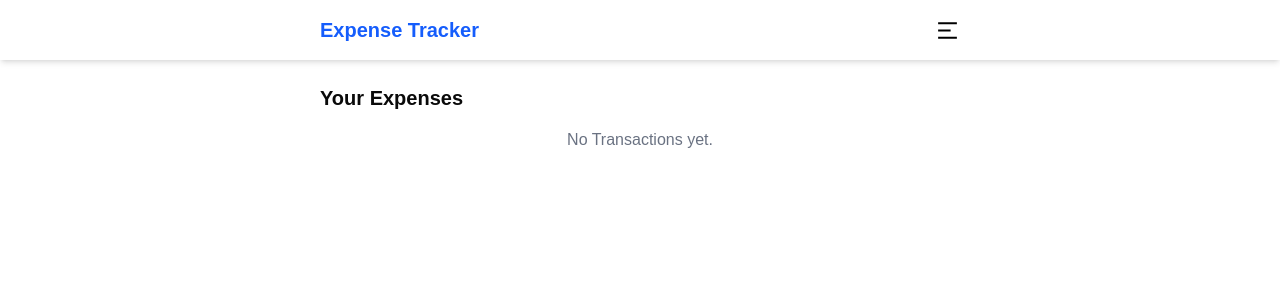
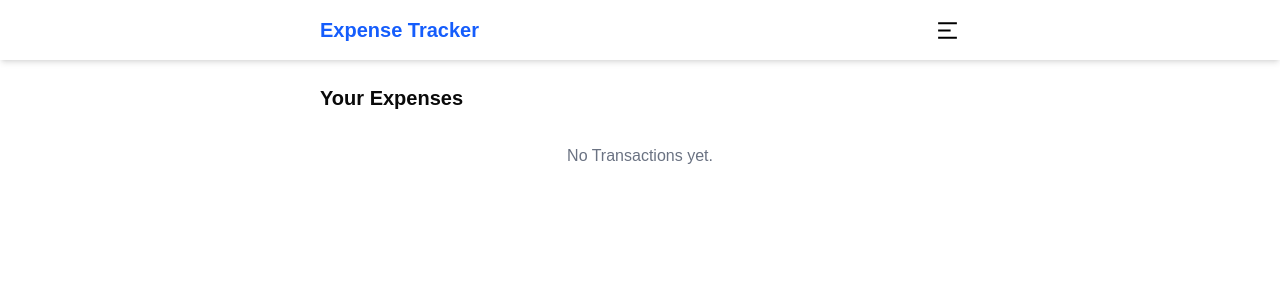
Before and after one commit to Jehoshaphat12/Expense-Tracker-App, a Next.js app: page /expenses in a window 1280 px wide. Shown: the top 300 px of the page. Built offline with nearby package versions, Linux system fonts and the light colour scheme.

Commit message:
Fixed Scrolling Issues

```diff
--- a/app/components/ExpenseList.tsx
+++ b/app/components/ExpenseList.tsx
@@ -89,8 +89,8 @@ export default function ExpenseList({ transactions }: ExpenseListProps) {
   // }, []);
 
   return (
-    <div className="h-[80vh] overflow-y-auto md:px-3">
-    <ul className="space-y-2">
+    <div className="h-full overflow-y-auto overflow-x-hidden md:px-3 pb-20">
+    <ul className="space-y-2 pb-3">
       {transactions.length > 0 ? (
         transactions.map((transaction, i) => (
           <li
--- a/app/components/Navbar.tsx
+++ b/app/components/Navbar.tsx
@@ -73,7 +73,7 @@ export default function Navbar() {
       </div>
 
       {/* Mobile View Navbar */}
-      <div className="sm:hidden absolute bottom-0 p-5 left-0 right-0 z-50  mx-4 bg-white border-t border-gray-400">
+      <div className="sm:hidden fixed bottom-0 p-5 left-0 right-0 z-50  mx-4 bg-white border-t border-gray-400">
         <div className="flex space-x-3 items-center justify-between  text-gray-400">
           {mobileNav("/", <GoHomeFill size={22} />)}
           {mobileNav("/expenses", <FaList size={22} />)}
--- a/app/expenses/page.tsx
+++ b/app/expenses/page.tsx
@@ -7,7 +7,7 @@ export default function ExpensesPage() {
   return (
     <div>
       <h2 className="text-xl font-semibold mb-4">Your Expenses</h2>
-      <div className="overflow-auto h-[35rem]">
+      <div className="flex flex-col overflow-y-auto overflow-x-hidden p-4">
         <ExpenseList transactions={transactions} />
       </div>
     </div>
--- a/app/layout.tsx
+++ b/app/layout.tsx
@@ -31,7 +31,7 @@ export default function RootLayout({
       >
         <CurrencyProvider>
           <Navbar />
-          <main className="p-4 max-w-2xl mx-auto">{children}</main>
+          <main className="p-4 max-h[100%] max-w-2xl mx-auto">{children}</main>
         </CurrencyProvider>
       </body>
     </html>
--- a/app/page.tsx
+++ b/app/page.tsx
@@ -18,7 +18,7 @@ const HomePage = () => {
     <main className="max-w-xl mx-auto bg-gradient-to-r from-blue-600 to-blue-500 rounded-4xl space-y-1">
       <ExpenseBalance balance={balance} income={income} expenses={expenses} />
 
-      <div className="relative overflow-hidden p-7 px-5 bg-white rounded-t-4xl h-[30rem]">
+      <div className="relative overflow-hidden p-7 px-5 bg-white rounded-t-4xl h-full">
         <section className="flex flex-col space-x-3 w-full items-center justify-center mt-3  mb-6">
           <div className="flex items-center justify-center space-x-2 w-full mb-4">
             <button
```
